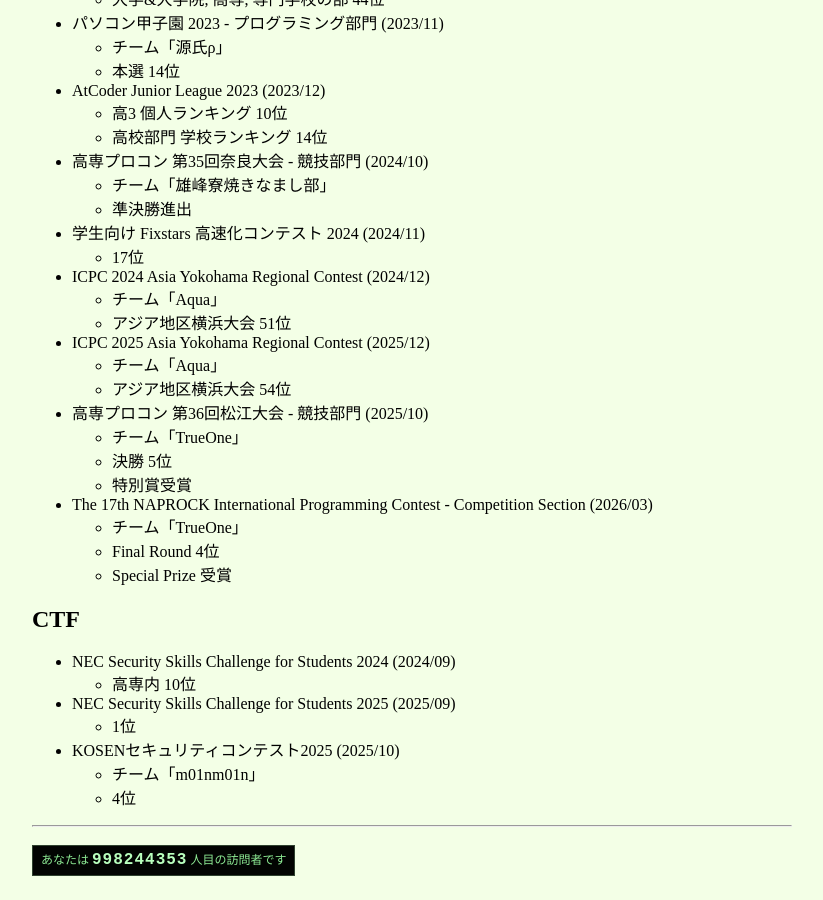
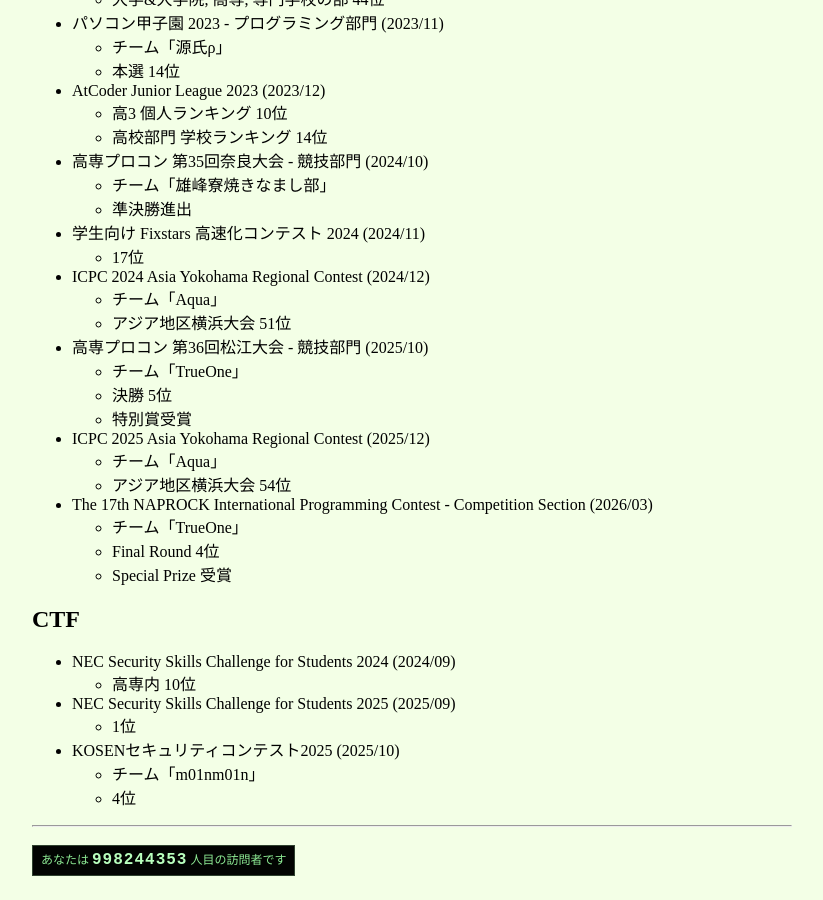
Before and after one commit to kogetsu0728/kogetsu0728.github.io, a Jekyll site: the page built from index.md, in a window 1280 px wide and 900 px high, scrolled down 1380 px. Shown: the whole window, without its empty margins (228-1051 px from the left). Built offline with Jekyll 4.4.1, drawn with Linux system fonts in a browser that asks for light colours.

Commit message:
fix: 時系列順

```diff
--- a/index.md
+++ b/index.md
@@ -72,13 +72,13 @@
 - ICPC 2024 Asia Yokohama Regional Contest (2024/12)
     - チーム「Aqua」
     - アジア地区横浜大会 51位
-- ICPC 2025 Asia Yokohama Regional Contest (2025/12)
-    - チーム「Aqua」
-    - アジア地区横浜大会 54位
 - 高専プロコン 第36回松江大会 - 競技部門 (2025/10)
     - チーム「TrueOne」
     - 決勝 5位
     - 特別賞受賞
+- ICPC 2025 Asia Yokohama Regional Contest (2025/12)
+    - チーム「Aqua」
+    - アジア地区横浜大会 54位
 - The 17th NAPROCK International Programming Contest - Competition Section (2026/03)
     - チーム「TrueOne」
     - Final Round 4位
```
